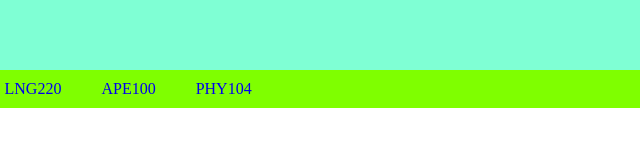
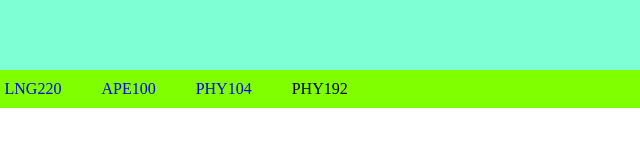
Before and after one commit to kidkid45734/APE100-4840, a plain HTML site: page index.html in a window 1280 px wide. Shown: the part 207-354 px from the top of the page, 503-1143 px from the left. Drawn offline with Linux system fonts and the light colour scheme.

Commit message:
Update index.html

```diff
--- a/index.html
+++ b/index.html
@@ -53,6 +53,7 @@
         <a href="https://drive.google.com/file/d/11aSEwBh-Ci19ZuvmkhcXWrEmRIr8HU9Q/view?usp=sharing">LNG220</a>
         <a href="63070504840-2.html">APE100</a>
         <a href="PHY104.html">PHY104</a>
+        <a herf="PHY192.html">PHY192</a>
     </div>
 
 </body>
```
